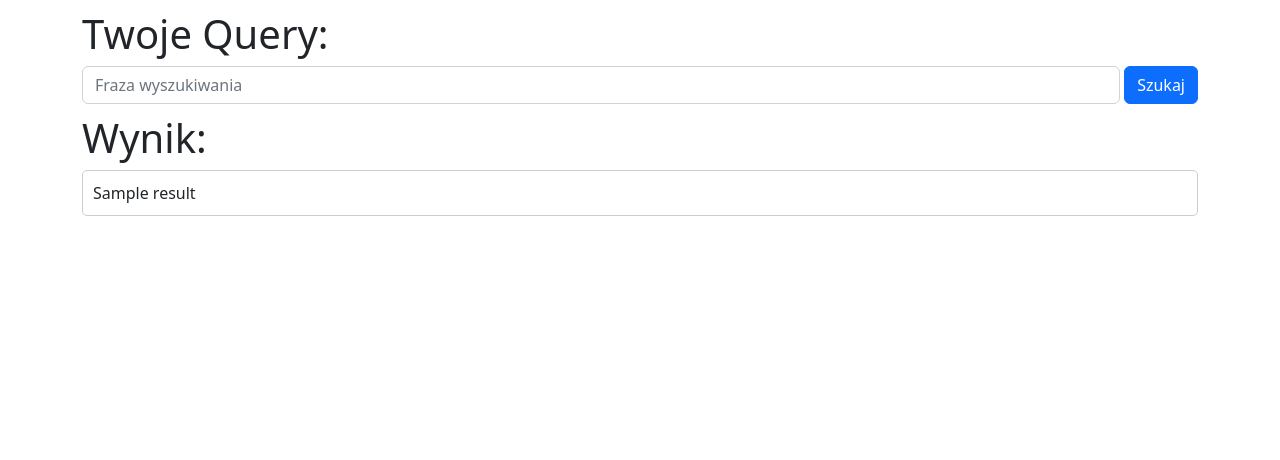
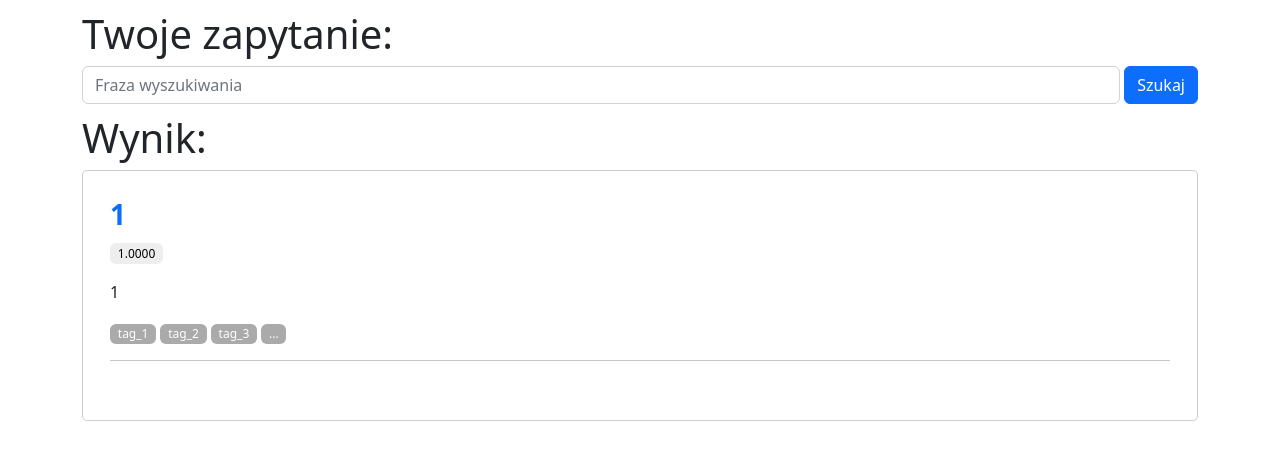
Before and after one commit to krzysztof-dolny/Search-engine-opennexus, a Flask app: template templates/index.html in a window 1280 px wide. Shown: the part 56-516 px from the top of the page. Run offline with Flask 3, Linux system fonts and the light colour scheme; the template is opened without the code that fills it: most values are stand-ins (such as "Sample title", 1, 10 or a date in 2020).

Commit message:
Very basic ui

```diff
--- a/static/style.css
+++ b/static/style.css
@@ -21,3 +21,18 @@ h1 {
 .red {
     color: rgb(203, 50, 50);
 }
+
+.badge-distance {
+    background-color: #eee;
+    color: black;
+    font-weight: initial;
+}
+
+.badge-tag {
+    background-color: #aaa;
+    font-weight: initial;
+}
+
+.alert-link {
+    text-decoration: none;
+}
--- a/templates/index.html
+++ b/templates/index.html
@@ -3,7 +3,7 @@
 {% block content %}
 
 <div class="container">
-    <h1>Twoje Query:</h1>
+    <h1>Twoje zapytanie:</h1>
     <form action="/" method="get" class="d-flex align-items-center">
         <input type="text" name="query" class="w-100 form-control" placeholder="Fraza wyszukiwania">
         <input type="submit" value="Szukaj" class="btn btn-primary ms-1">
@@ -12,7 +12,27 @@
 
     {% if result is defined %}
     <h1>Wynik:</h1>
-    <div class="result">{{ result }}</div>
+    <div class="result">
+        {% for i in range(result['ids'][0]|length) %}
+            {% set id = result['ids'][0][i] %}
+            {% set distance = result['distances'][0][i] %}
+            {% set metadata = result['metadatas'][0][i] %}
+            {% set document = result['documents'][0][i] %}
+
+            <div class="alert">
+                <h3><a href="{{ metadata['source'] }}" class="alert-link">{{ id }}</a></h3>
+                <p><span class="badge badge-distance" title="{{ distance }} (distance)">{{ '%.4f'|format(distance) }}</span></p>
+                <p>{{ document|truncate(500) }}</p>
+                <p>
+                    <span class="badge badge-tag">tag_1</span>
+                    <span class="badge badge-tag">tag_2</span>
+                    <span class="badge badge-tag">tag_3</span>
+                    <span class="badge badge-tag">...</span>
+                </p>
+                <hr>
+            </div>
+        {% endfor %}
+    </div>
     {% endif %}
 </div>
 
```
